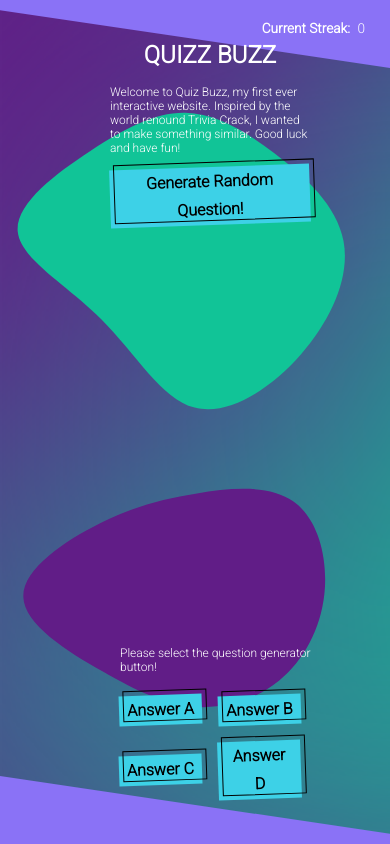
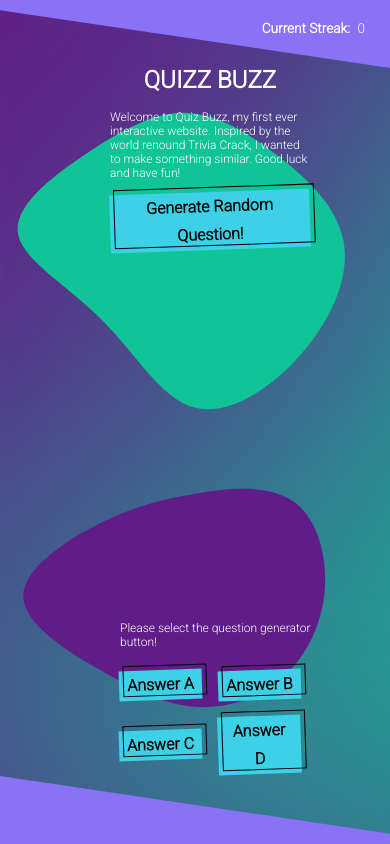
Before and after one commit to KGauthier17/TriviaGame, a plain HTML site: page index.html in a window 390 px wide. Drawn offline with Linux system fonts and the light colour scheme; a script that the page names is missing.

Commit message:
Update custom_styles.css

```diff
--- a/custom_styles.css
+++ b/custom_styles.css
@@ -262,12 +262,12 @@ h1 {
   }
   .top-left-text {
     font-size: 75%;
-    top: 25px;
+    top: 50px;
     left: 110px;
   }
   .bottom-text {
     font-size: 75%;
-    bottom: 10px;
+    bottom: 35px;
     left: 110px;
   }
   .bottom-text p {
```
